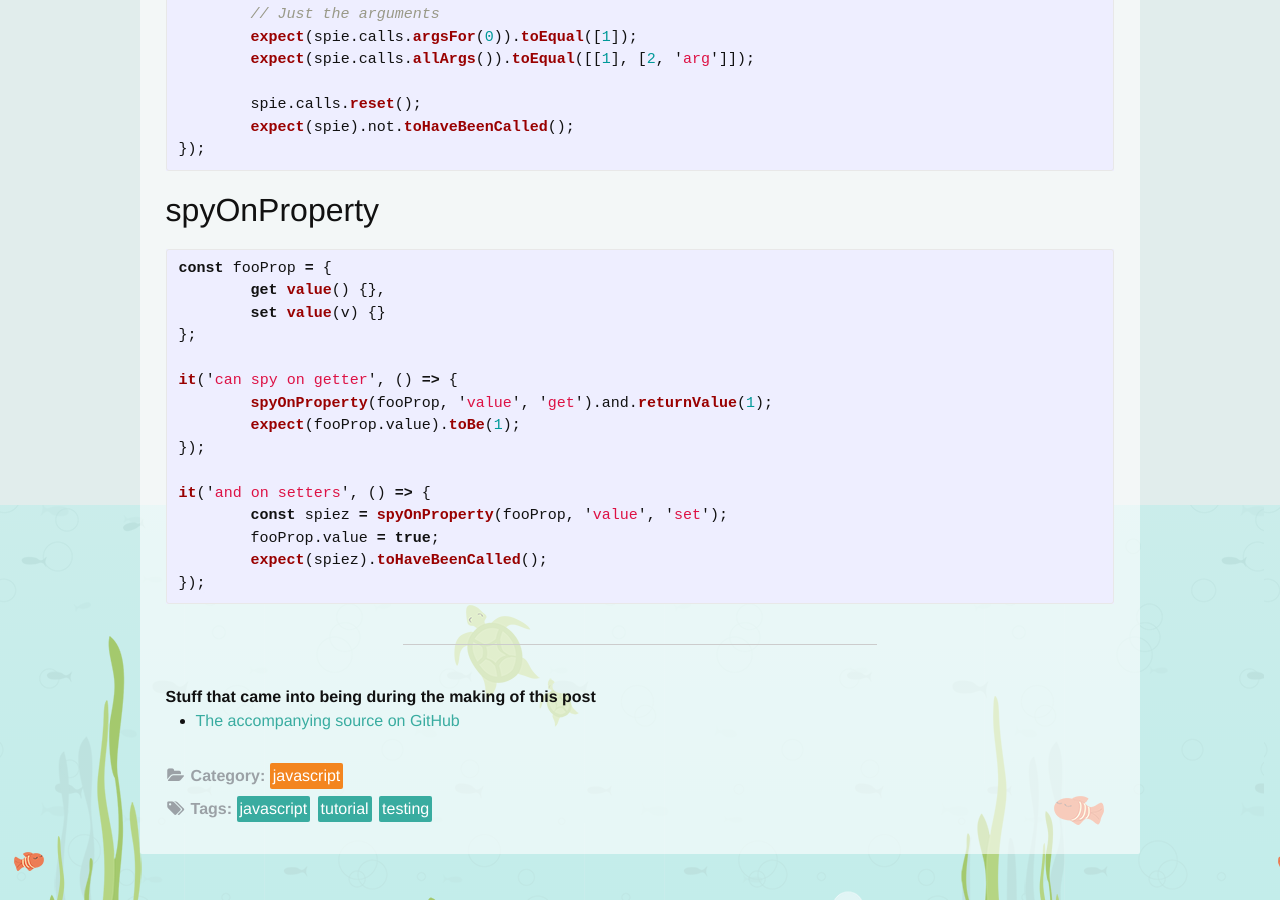
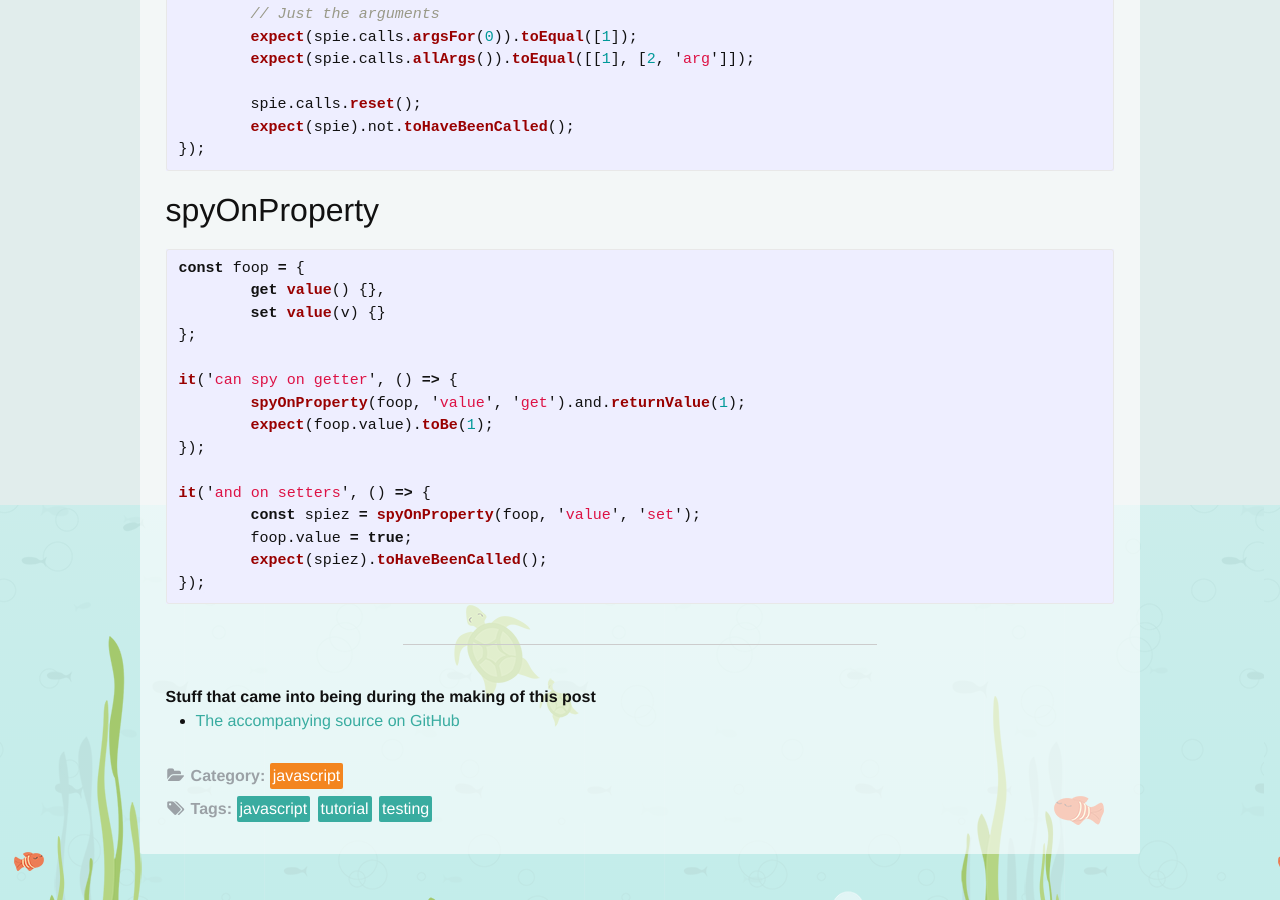
Before and after one commit to Laoujin/bliki, a Jekyll site: the page built from _bliki/npm/javascript-testing-jasmine-spies.md, in a window 1280 px wide and 900 px high, scrolled down 3089 px. Built offline with Jekyll 4.4.1, drawn with Linux system fonts in a browser that asks for light colours; some web fonts are replaced.

Commit message:
post: jasmine spies: renamed variables

````diff
--- a/_bliki/npm/javascript-testing-jasmine-spies.md
+++ b/_bliki/npm/javascript-testing-jasmine-spies.md
@@ -149,19 +149,19 @@ it('knows about arguments, returnValues and more', () => {
 ## spyOnProperty
 
 ```js
-const fooProp = {
+const foop = {
 	get value() {},
 	set value(v) {}
 };
 
 it('can spy on getter', () => {
-	spyOnProperty(fooProp, 'value', 'get').and.returnValue(1);
-	expect(fooProp.value).toBe(1);
+	spyOnProperty(foop, 'value', 'get').and.returnValue(1);
+	expect(foop.value).toBe(1);
 });
 
 it('and on setters', () => {
-	const spiez = spyOnProperty(fooProp, 'value', 'set');
-	fooProp.value = true;
+	const spiez = spyOnProperty(foop, 'value', 'set');
+	foop.value = true;
 	expect(spiez).toHaveBeenCalled();
 });
 ```
````
